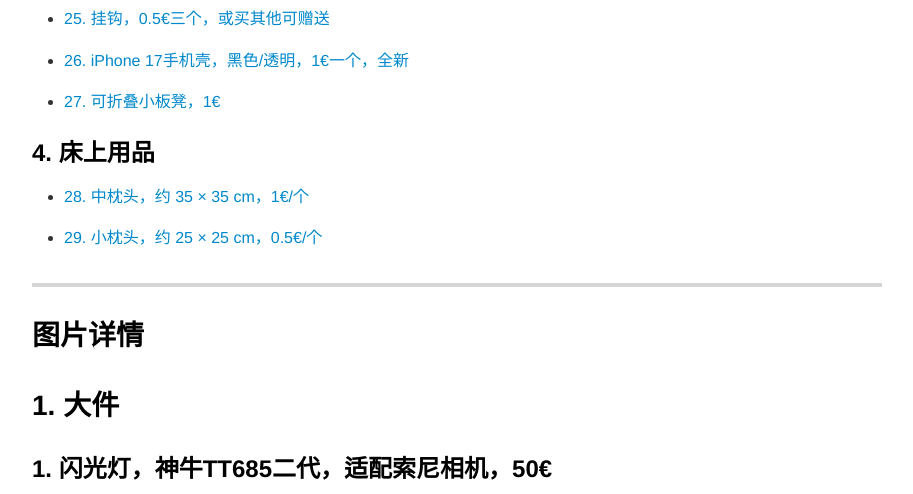
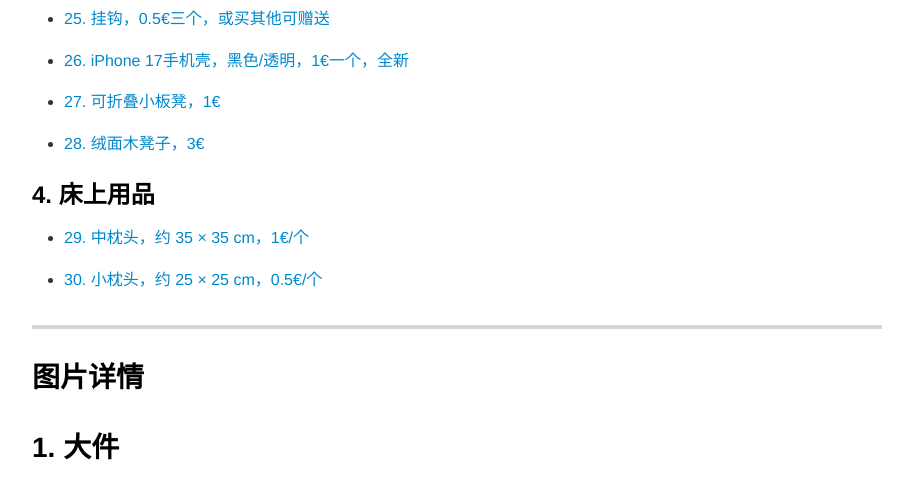
Before and after one commit to SYadda/syadda.github.io, a plain HTML site: page sell/index.html in a window 1280 px wide. Shown: the part 1400-1894 px from the top of the page, without its empty margins (183-1096 px from the left). Drawn offline with Linux system fonts and the light colour scheme.

Commit message:
Add upholstered wooden stool to sell catalog

```diff
--- a/sell/index.html
+++ b/sell/index.html
@@ -137,14 +137,18 @@
 </ul>
 <p><a id="toc-item-27"></a></p>
 <ul><li><a href="#item-27">27. 可折叠小板凳，1€</a></li></ul>
-<h3 id="4-床上用品">4. 床上用品 </h3>
 <p><a id="toc-item-28"></a></p>
 <ul>
-<li><a href="#item-28">28. 中枕头，约 35 × 35 cm，1€/个</a></li>
+<li><a href="#item-28">28. 绒面木凳子，3€</a></li>
 </ul>
+<h3 id="4-床上用品">4. 床上用品 </h3>
 <p><a id="toc-item-29"></a></p>
 <ul>
-<li><a href="#item-28">29. 小枕头，约 25 × 25 cm，0.5€/个</a></li>
+<li><a href="#item-29">29. 中枕头，约 35 × 35 cm，1€/个</a></li>
+</ul>
+<p><a id="toc-item-30"></a></p>
+<ul>
+<li><a href="#item-29">30. 小枕头，约 25 × 25 cm，0.5€/个</a></li>
 </ul>
 <hr>
 <h2 id="图片详情">图片详情 </h2>
@@ -265,13 +269,18 @@
 <h3>27. 可折叠小板凳，1€</h3>
 <p><a href="#toc-item-27">↑ 返回该商品目录</a></p>
 <p><img src="folding-stool.jpg" alt="可折叠小板凳"></p>
+<p><a id="item-28"></a></p>
+<h3>28. 绒面木凳子，3€</h3>
+<p><a href="#toc-item-28">↑ 返回该商品目录</a></p>
+<p>长 58 厘米，宽 36 厘米，高 45 厘米。</p>
+<p><img src="velvet-wood-stool.jpg" alt="绒面木凳子"></p>
 <h2 id="4-床上用品-1">4. 床上用品 </h2>
-<p><a id="item-28"></a></p>
-<h3 id="28-中枕头约-35--35-cm1个">28. 中枕头，约 35 × 35 cm，1€/个 </h3>
+<p><a id="item-29"></a></p>
+<h3 id="29-中枕头约-35--35-cm1个">29. 中枕头，约 35 × 35 cm，1€/个 </h3>
 <p>仅剩右下角两个红色的</p>
-<h3 id="29-小枕头约-25--25-cm05个">29. 小枕头，约 25 × 25 cm，0.5€/个 </h3>
+<h3 id="30-小枕头约-25--25-cm05个">30. 小枕头，约 25 × 25 cm，0.5€/个 </h3>
 <p>左上角的两个</p>
-<p><a href="#toc-item-28">↑ 返回该商品目录</a></p>
+<p><a href="#toc-item-29">↑ 返回该商品目录</a></p>
 <p><img src="IMG_6255.jpeg" alt="中、小枕头合照"></p>
 
       </div>
```
Also changed, not shown: sell/velvet-wood-stool.jpg (added), 1 other file.
